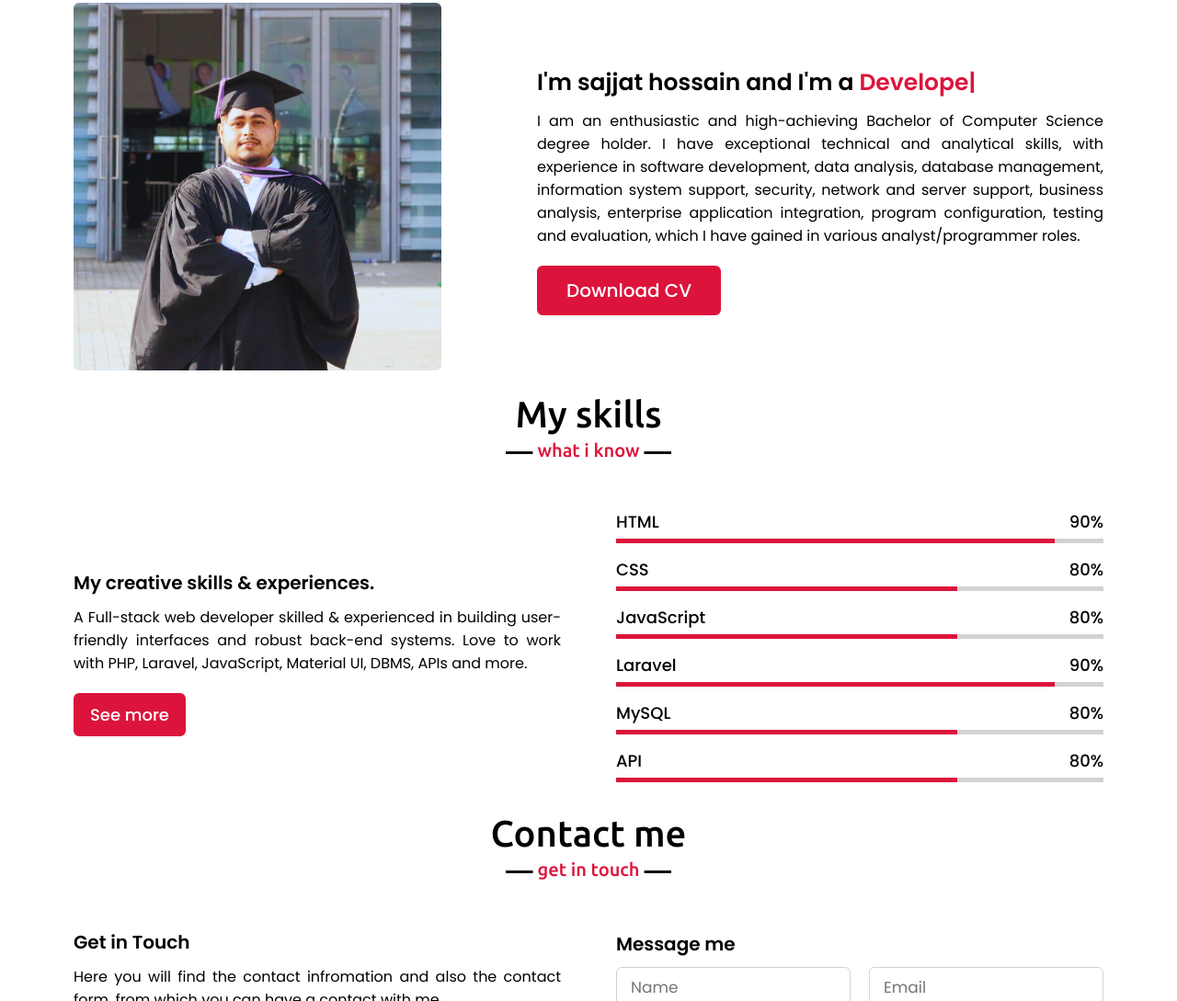
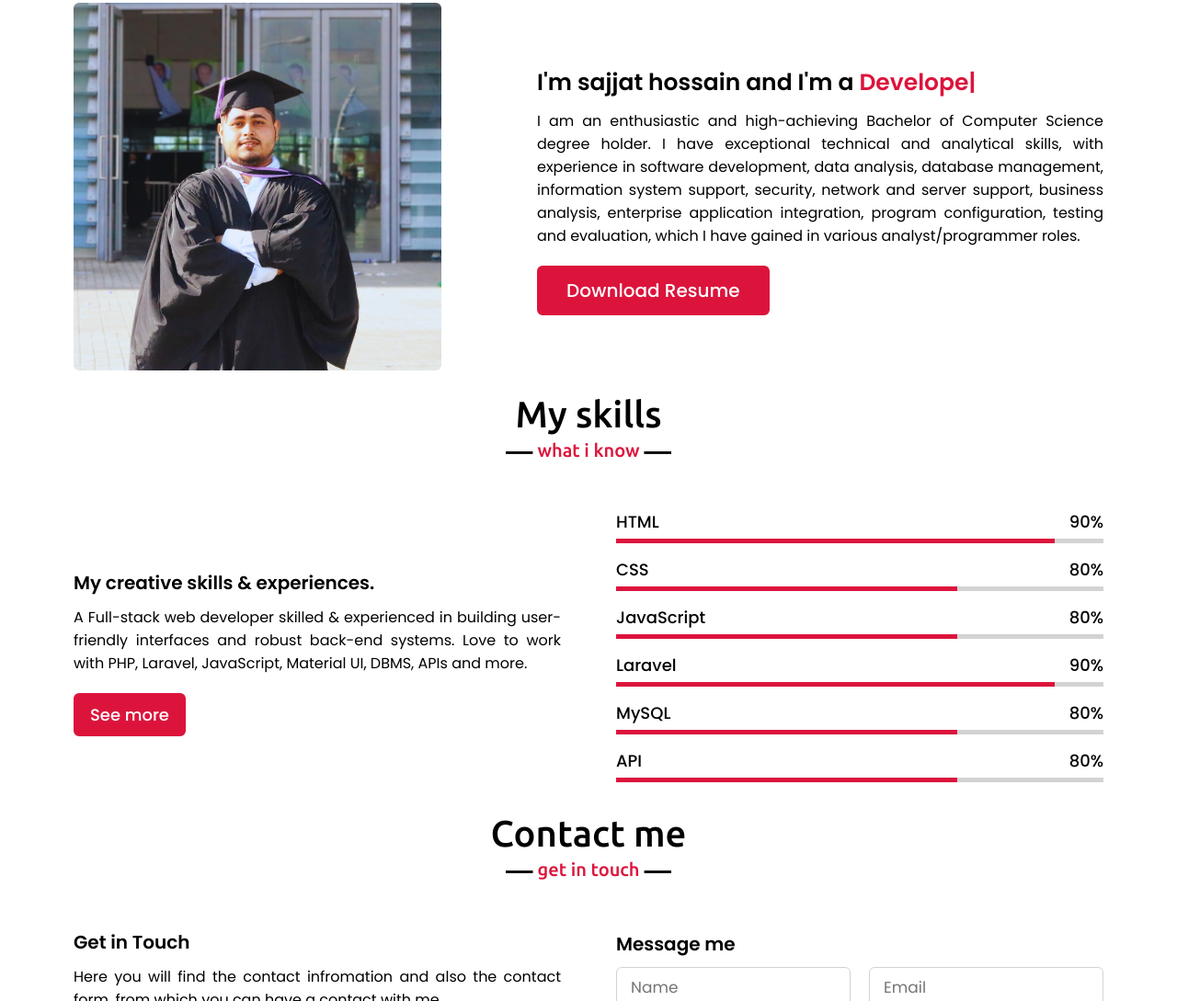
Before and after one commit to sajjat43/sajjat43.github.io, a plain HTML site: page index.html in a window 1280 px wide. Shown: the part 941-2030 px from the top of the page at 92% size. Drawn offline with nearby package versions, Linux system fonts and the light colour scheme.

Commit message:
Update index.html

```diff
--- a/index.html
+++ b/index.html
@@ -64,7 +64,7 @@
                         server support, business analysis, enterprise application integration,
                         program configuration, testing and evaluation,  which I have gained in
                         various analyst/programmer roles.</p>
-                    <a href="sajjat_cv.pdf">Download CV</a>
+                    <a href="Sajjat-Resume.pdf">Download Resume</a>
                 </div>
             </div>
         </div>
```
